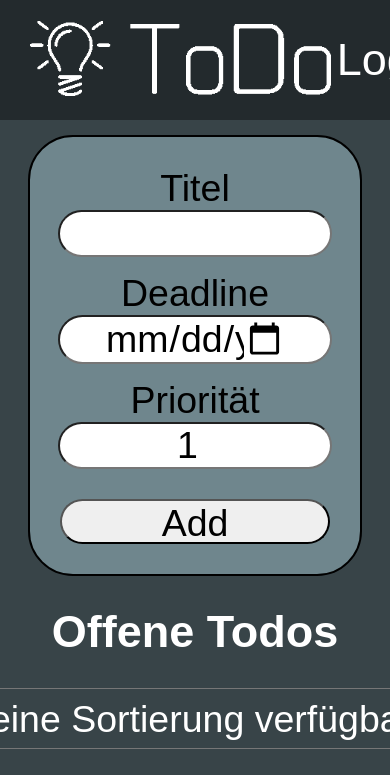
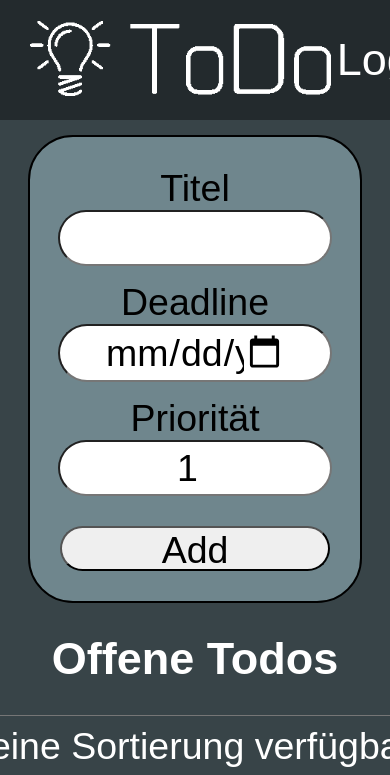
Before and after one commit to Wipeshot/Todo-in-Flask, a Flask app: template templates/todo-list-mobile.html in a window 390 px wide; the page is wider, and only the part inside the window is pictured. Shown: the top 775 px of that part. Run offline with Flask 3, Linux system fonts and the light colour scheme; the template is opened without the code that fills it, so the values that code supplies are empty.

Commit message:
Mobile View more padding

```diff
--- a/static/todo-mobile.css
+++ b/static/todo-mobile.css
@@ -61,7 +61,7 @@ body {
     width: calc(100% - 6rem);
     margin-bottom: 1rem;
     border-radius: 3rem;
-    padding: 0 3rem 0 3rem;
+    padding: 0.3rem 3rem 0.3rem 3rem;
 }
 
 .header button {
```
